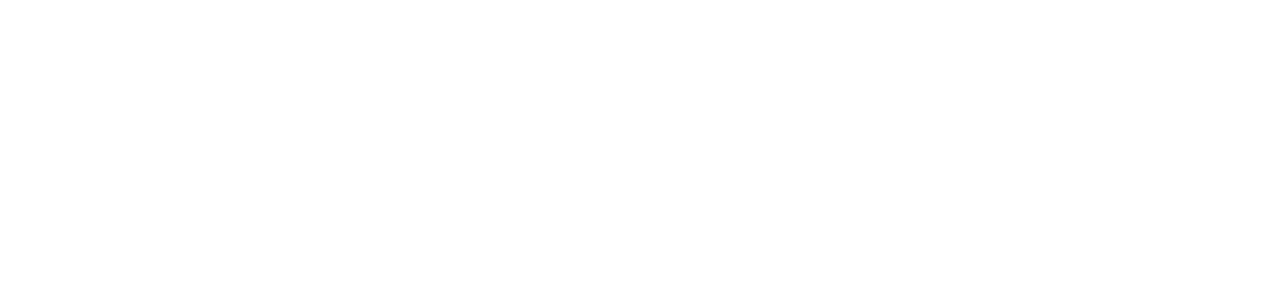
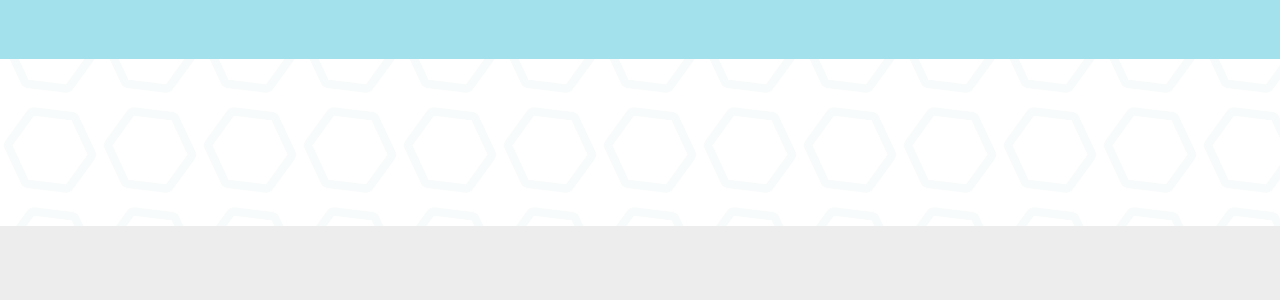
Before and after one commit to dan3rty/Reactive-slides, a React (Create React App) app: page / in a window 1280 px wide. Shown: the top 300 px of the page. Built offline with nearby package versions, Linux system fonts and the light colour scheme.

Commit message:
HOT-FIX REACT

```diff
--- a/src/App.css
+++ /dev/null
@@ -1,4 +0,0 @@
-.App {
-	width: 100vw;
-	height: 100vh;
-}
--- /dev/null
+++ b/src/common/styles/App.css
@@ -0,0 +1,9 @@
+.App {
+	width: 100vw;
+	height: 100vh;
+	background-image: url('../app-background/background.png');
+	background-repeat: repeat;
+	background-size: 100px;
+	display: flex;
+	flex-direction: column;
+}
--- a/src/editor/Editor.tsx
+++ b/src/editor/Editor.tsx
@@ -1,7 +1,14 @@
 import React from 'react'
-import '../App.css'
+import '../common/styles/App.css'
+import { ToolBar } from './toolBar/ToolBar'
+import { WorkSpace } from './WorkSpace/WorkSpace'
 function Editor() {
-	return <div className="App"></div>
+	return (
+		<div className="App">
+			<ToolBar></ToolBar>
+			<WorkSpace></WorkSpace>
+		</div>
+	)
 }
 
 export { Editor }
--- /dev/null
+++ b/src/editor/WorkSpace/WorkSpace.css
@@ -0,0 +1,5 @@
+.WorkSpace {
+	width: 100vw;
+	background-color: #ededed;
+	height: 100%;
+}
--- /dev/null
+++ b/src/editor/WorkSpace/WorkSpace.tsx
@@ -0,0 +1,7 @@
+import React from 'react'
+import './WorkSpace.css'
+function WorkSpace() {
+	return <div className="WorkSpace"></div>
+}
+
+export { WorkSpace }
--- /dev/null
+++ b/src/editor/toolBar/ToolBar.css
@@ -0,0 +1,3 @@
+.ToolBar {
+	width: 100vw;
+}
--- /dev/null
+++ b/src/editor/toolBar/ToolBar.tsx
@@ -0,0 +1,14 @@
+import React from 'react'
+import './ToolBar.css'
+import { TopBar } from './topBar/TopBar'
+import { SettingBar } from './settingBar/SettingBar'
+function ToolBar() {
+	return (
+		<div className="ToolBar">
+			<TopBar></TopBar>
+			<SettingBar></SettingBar>
+		</div>
+	)
+}
+
+export { ToolBar }
--- /dev/null
+++ b/src/editor/toolBar/settingBar/SettingBar.css
@@ -0,0 +1,4 @@
+.SettingBar {
+	width: 100vw;
+	height: 167px;
+}
--- /dev/null
+++ b/src/editor/toolBar/settingBar/SettingBar.tsx
@@ -0,0 +1,7 @@
+import React from 'react'
+import './SettingBar.css'
+function SettingBar() {
+	return <div className="SettingBar"></div>
+}
+
+export { SettingBar }
--- /dev/null
+++ b/src/editor/toolBar/topBar/TopBar.css
@@ -0,0 +1,5 @@
+.TopBar {
+	width: 100vw;
+	height: 59px;
+	background-color: #a3e1ec;
+}
--- /dev/null
+++ b/src/editor/toolBar/topBar/TopBar.tsx
@@ -0,0 +1,7 @@
+import React from 'react'
+import './TopBar.css'
+function TopBar() {
+	return <div className="TopBar"></div>
+}
+
+export { TopBar }
```
Also changed, not shown: src/types.ts (+1 -7 lines), src/common/app-background/background.png (added).
